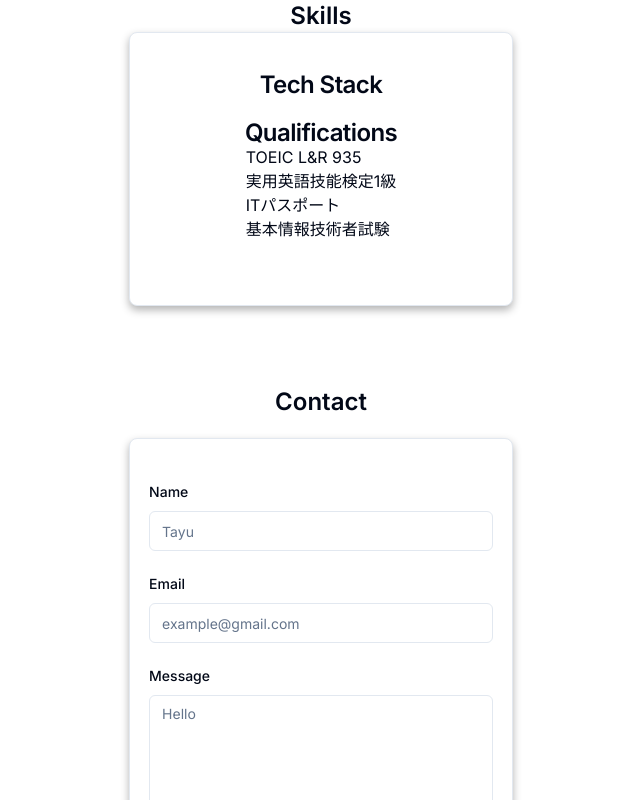
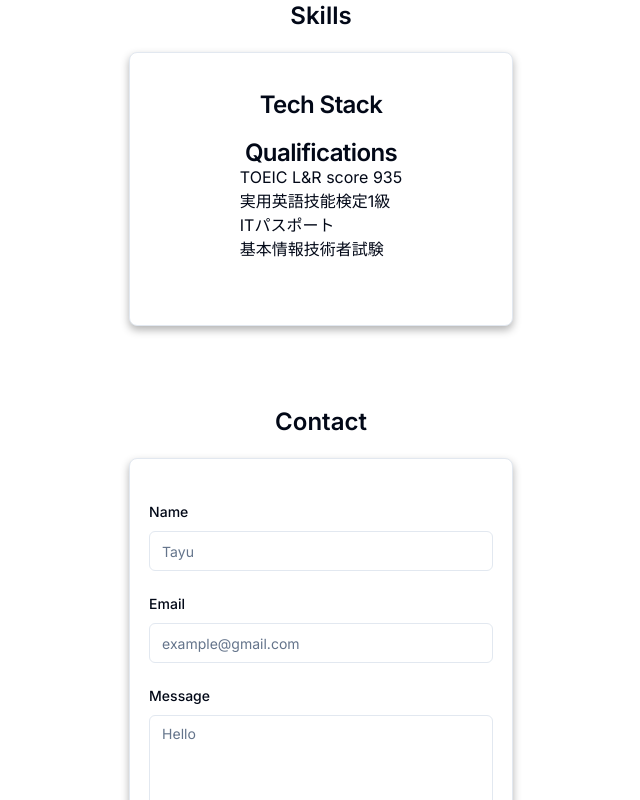
Before and after one commit to Tayuchi/portfolio, a Next.js app: page / in a window 1280 px wide. Shown: the part 1478-2278 px from the top of the page, without its empty margins (319-959 px from the left). Built offline with nearby package versions, Linux system fonts and the light colour scheme.

Commit message:
added files

```diff
--- /dev/null
+++ b/components/layouts/achievements.tsx
@@ -0,0 +1,9 @@
+import React from 'react'
+
+const Achievements = () => {
+  return (
+    <div>Achievements</div>
+  )
+}
+
+export default Achievements
--- /dev/null
+++ b/components/layouts/articles.tsx
@@ -0,0 +1,9 @@
+import React from 'react'
+
+const Articles = () => {
+  return (
+    <div>Articles</div>
+  )
+}
+
+export default Articles
--- a/components/layouts/skills.tsx
+++ b/components/layouts/skills.tsx
@@ -5,7 +5,7 @@ import { Card, CardContent, CardTitle } from '../ui/card';
 const Skills = () => {
   return (
     <div className='lg:w-[30%] md:w-[60%] sm:w-[80%] mx-auto mb-20'>
-      <h1 className="text-2xl font-semibold text-center">Skills</h1>
+      <h1 className="text-2xl font-semibold text-center mb-5">Skills</h1>
       <Card className='card mx-auto flex flex-col items-center pt-10 pb-10'>
         <CardTitle >Tech Stack</CardTitle>
         <CardContent>
@@ -14,7 +14,7 @@ const Skills = () => {
         <CardTitle >Qualifications</CardTitle>
         <CardContent>
           <ul>
-            <li>TOEIC L&R 935</li>
+            <li>TOEIC L&R score 935</li>
             <li>実用英語技能検定1級</li>
             <li>ITパスポート</li>
             <li>基本情報技術者試験</li>
```
